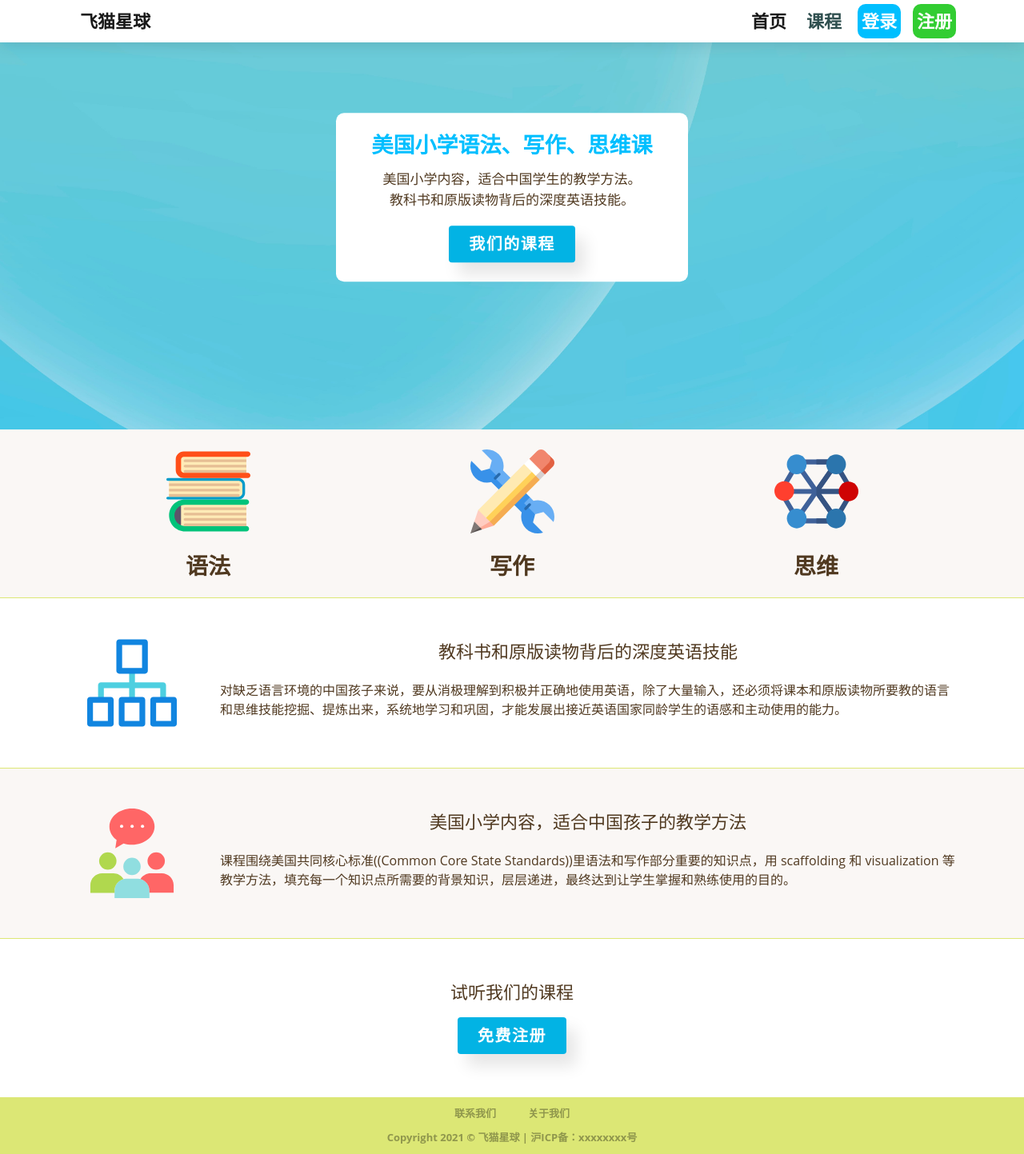
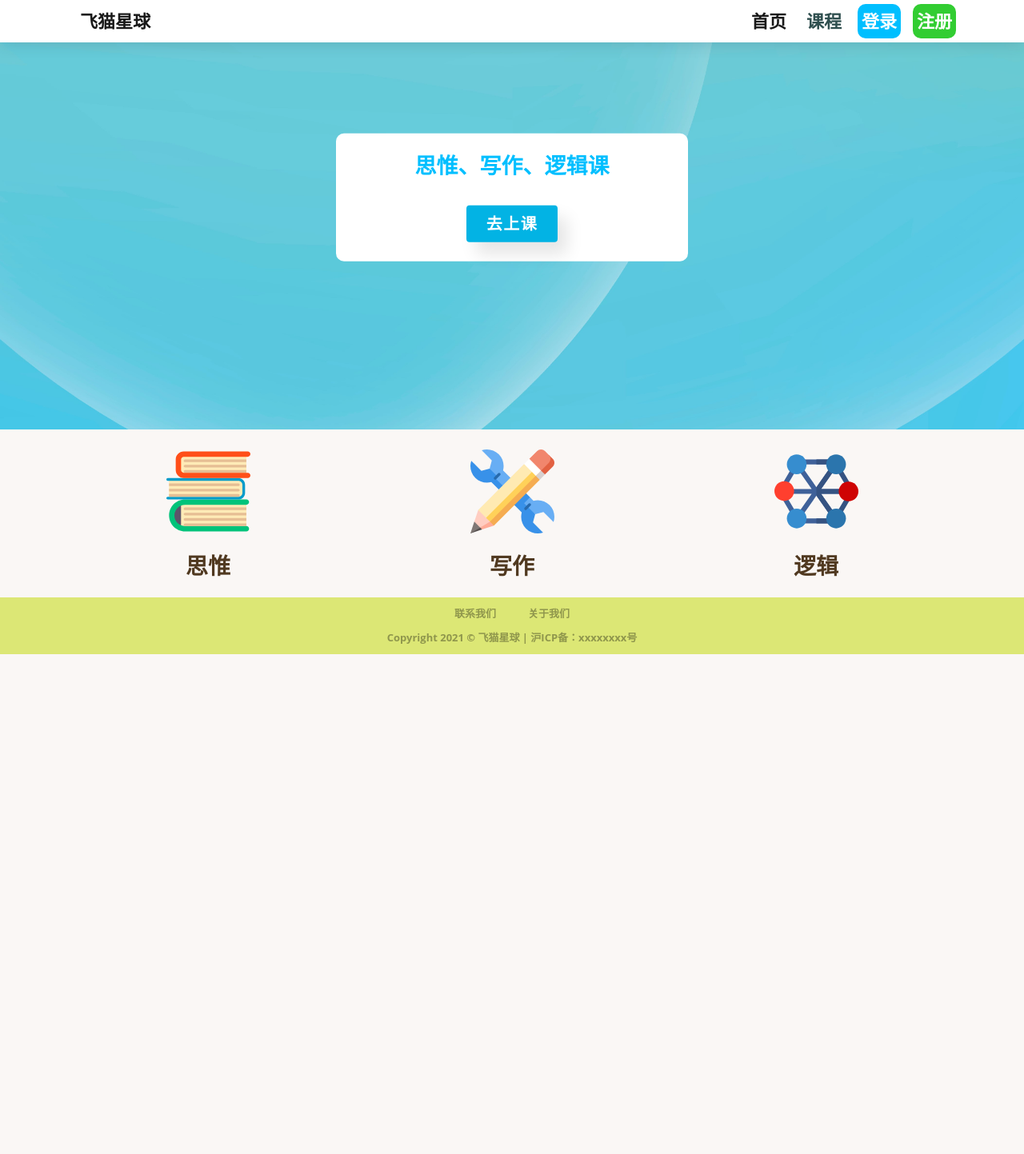
Before and after one commit to bwapeup/gnw, a Django app: page / in a window 1280 px wide. Shown: the whole page at 80% size. After the commit the page ends 818 px from the top, so only its background shows below. Run offline with Django 3.2, Linux system fonts and the light colour scheme; some libraries are stand-ins or nearby versions.

Commit message:
Simplified the landing page UI

```diff
--- a/gnw/templates/gnw/index.html
+++ b/gnw/templates/gnw/index.html
@@ -7,10 +7,8 @@
 <div id="coverImageContainer">
     <img src="{% static 'gnw/assets/img/frontpagecoverimg.jpg' %}" class="img-fluid">
     <div id="boxOverCoverImage">
-        <p id="coverTextTitle">美国小学语法、写作、思维课</p>
-        <p class="coverText">美国小学内容，适合中国学生的教学方法。</p>
-        <p class="coverText">教科书和原版读物背后的深度英语技能。</p>
-        <a href="#" class="myLinkBtn coverCurriculumButton frontPageBtn">我们的课程</a>
+        <p id="coverTextTitle" class="mb-3">思惟、写作、逻辑课</p>
+        <a href="{% url 'login'%}" class="myLinkBtn coverCurriculumButton frontPageBtn">去上课</a>
     </div>
 </div>
 
@@ -20,7 +18,7 @@
             <div class="col-sm-4">
                 <figure class="threeIconsRowFigure">
                     <img src="{% static 'gnw/assets/img/frontpagegrammarimg.svg' %}">
-                    <figcaption>语法</figcaption>
+                    <figcaption>思惟</figcaption>
                 </figure>
             </div>
             <div class="col-sm-4">
@@ -32,51 +30,8 @@
             <div class="col-sm-4">
                 <figure class="threeIconsRowFigure">
                     <img src="{% static 'gnw/assets/img/frontpagethinkingimg.svg' %}">
-                    <figcaption>思维</figcaption>
+                    <figcaption>逻辑</figcaption>
                 </figure>
-            </div>
-        </div>
-    </div>
-</section>
-
-<section class="frontPageBlockText" id="frontPageBlockTextOne">
-    <div class="container">
-        <div class="row">
-            <div class="col-md-2">
-                <div class="rowTextIcon">
-                    <img src="{% static 'gnw/assets/img/frontpageknowledgeimg.svg' %}">
-                </div>
-            </div>
-            <div class="col-md-10">
-                <p class="blockTextTitle">教科书和原版读物背后的深度英语技能</p>
-                <p class="blockTextBody">对缺乏语言环境的中国孩子来说，要从消极理解到积极并正确地使用英语，除了大量输入，还必须将课本和原版读物所要教的语言和思维技能挖掘、提炼出来，系统地学习和巩固，才能发展出接近英语国家同龄学生的语感和主动使用的能力。</p>
-            </div>
-        </div>
-    </div>
-</section>
-
-<section class="frontPageBlockText" id="frontPageBlockTextTwo">
-    <div class="container">
-        <div class="row">
-            <div class="col-md-2">
-                <div class="rowTextIcon">
-                    <img src="{% static 'gnw/assets/img/frontpageteachimg.svg' %}">
-                </div>
-            </div>
-            <div class="col-md-10">
-                <p class="blockTextTitle">美国小学内容，适合中国孩子的教学方法</p>
-                <p class="blockTextBody">课程围绕美国共同核心标准((Common Core State Standards))里语法和写作部分重要的知识点，用 scaffolding 和 visualization 等教学方法，填充每一个知识点所需要的背景知识，层层递进，最终达到让学生掌握和熟练使用的目的。</p>
-            </div>
-        </div>
-    </div>
-</section>
-
-<section class="frontPageBlockText" id="frontPageBlockTextThree">
-    <div class="container">
-        <div class="row">
-            <div class="col">
-                <p class="blockTextTitle">试听我们的课程</p>
-                <a class="myLinkBtn coverCurriculumButton" href="{% url 'signup'%}">免费注册</a>
             </div>
         </div>
     </div>
--- a/templates/base.html
+++ b/templates/base.html
@@ -32,7 +32,7 @@
       {% endblock head-external-JS %}
 
       {% block head-internal-css %}
-            <link href="{% static 'gnw/assets/style/css_main_v3_24.css' %}" rel="stylesheet">
+            <link href="{% static 'gnw/assets/style/css_main_v3_26.css' %}" rel="stylesheet">
       {% endblock head-internal-css %}
 
         </head>
```
Also changed, not shown: gnw/static/gnw/assets/style/css_main_v3_26.css (renamed from gnw/static/gnw/assets/style/css_main_v3_24.css).
